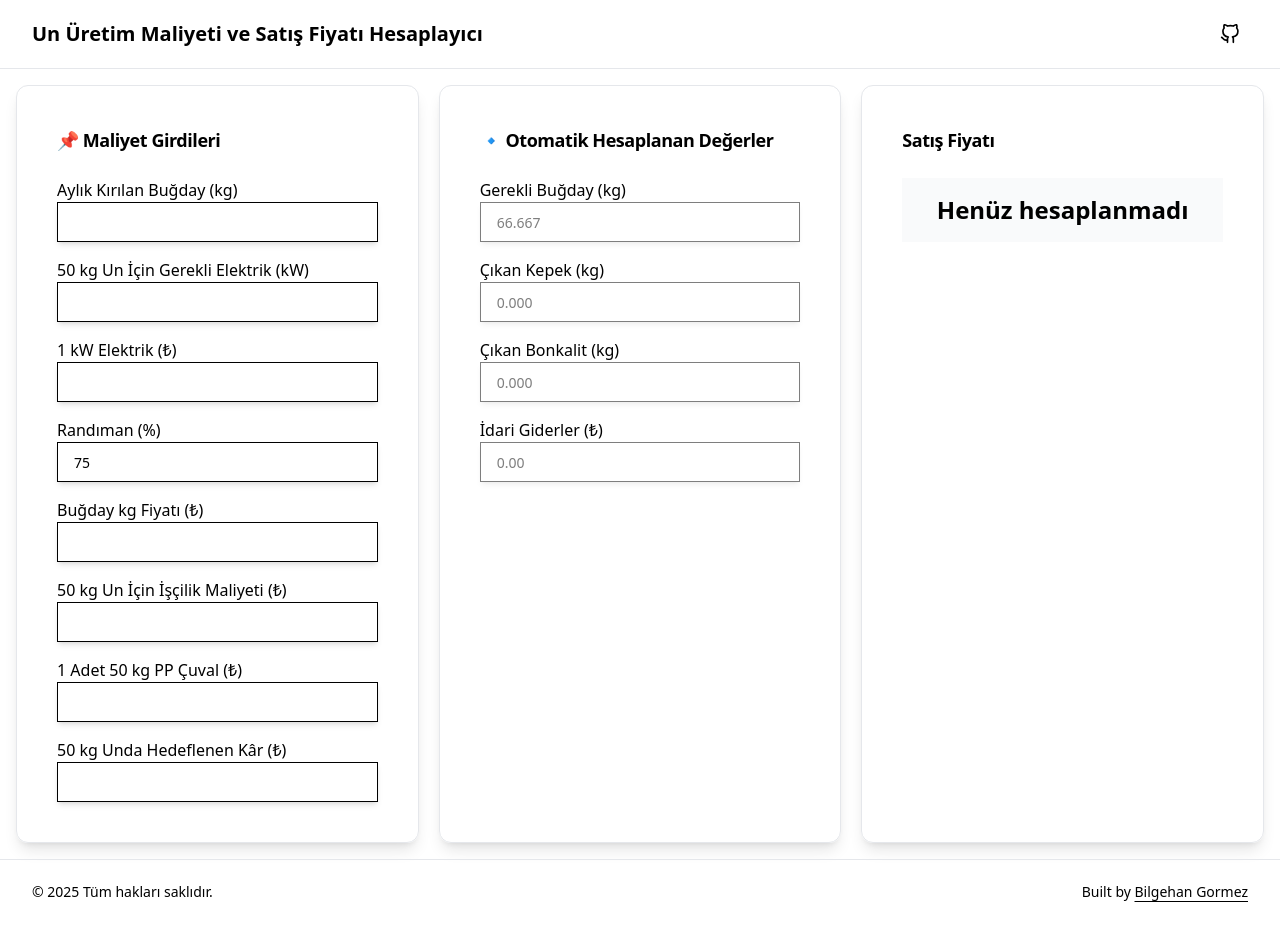
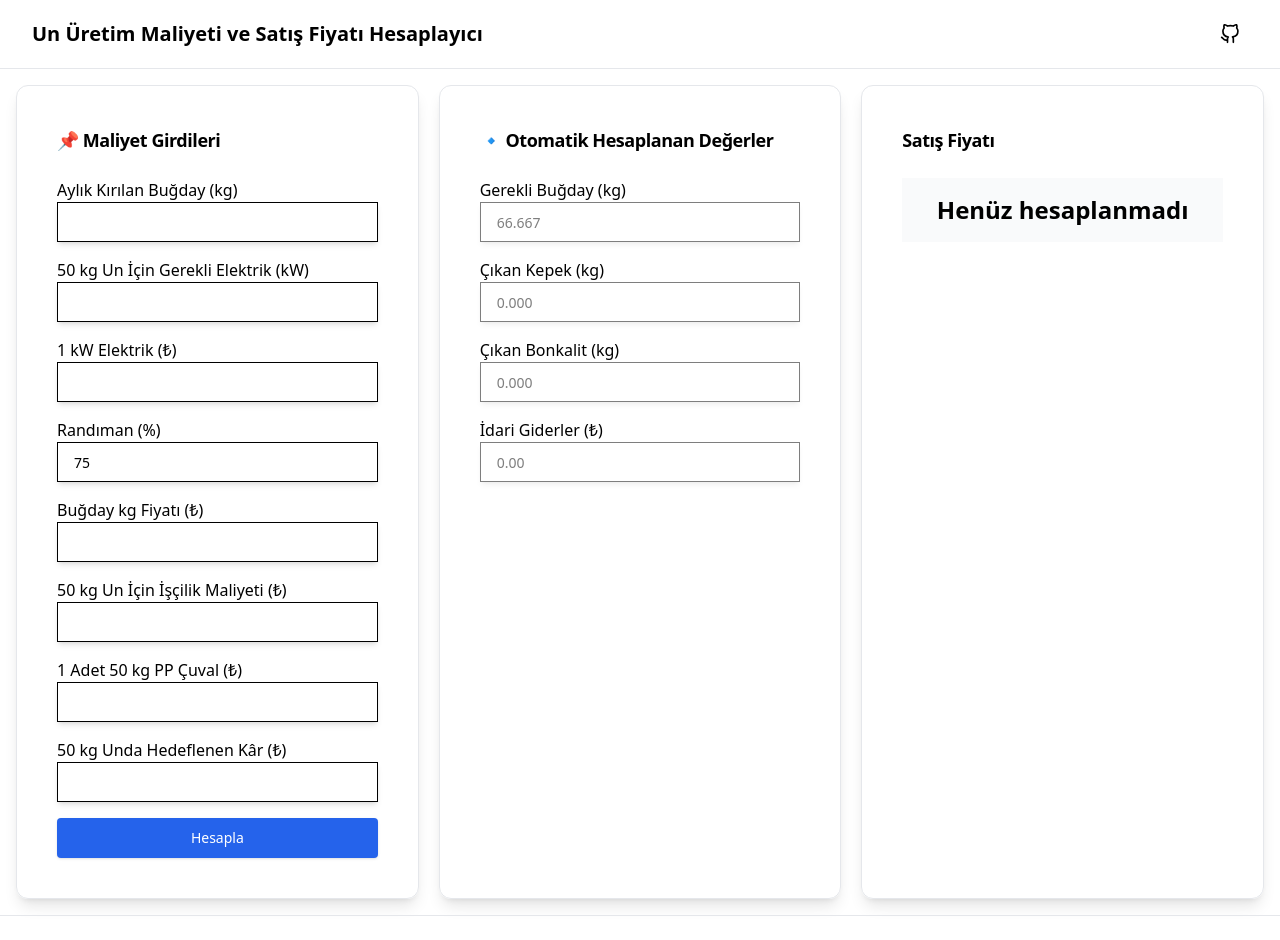
Before and after one commit to bilgehangormez/cost-and-selling-price-calculator, a Next.js app: page / in a window 1280 px wide. Shown: the top 940 px of the page. Built offline with nearby package versions, Linux system fonts and the light colour scheme.

Commit message:
Update PriceCalculator.tsx

```diff
--- a/src/components/PriceCalculator.tsx
+++ b/src/components/PriceCalculator.tsx
@@ -3,6 +3,7 @@
 import { Card, CardContent, CardHeader, CardTitle } from "@/components/ui/card";
 import { Input } from "@/components/ui/input";
 import { Label } from "@/components/ui/label";
+import { Button } from "@/components/ui/button";
 import { useState, useEffect } from "react";
 import { useForm } from "react-hook-form";
 import { CostCalculator } from "@/lib/calculator";
@@ -110,6 +111,7 @@ export function PriceCalculator() {
                         <div><Label>50 kg Un İçin İşçilik Maliyeti (₺)</Label><Input {...register("labor_cost")} /></div>
                         <div><Label>1 Adet 50 kg PP Çuval (₺)</Label><Input {...register("bag_cost")} /></div>
                         <div><Label>50 kg Unda Hedeflenen Kâr (₺)</Label><Input {...register("target_profit")} /></div>
+                        <Button type="submit" className="mt-4 w-full bg-blue-600 text-white py-2 rounded">Hesapla</Button>
                     </form>
                 </CardContent>
             </Card>
```
